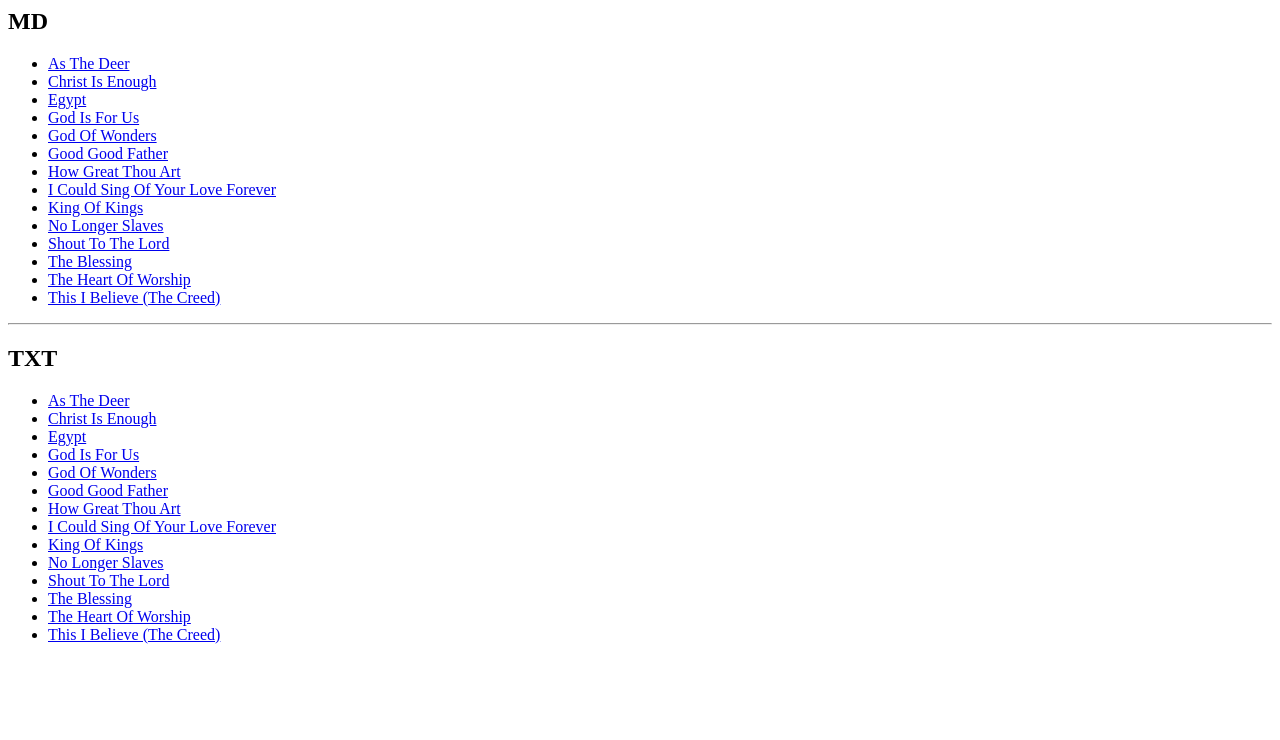
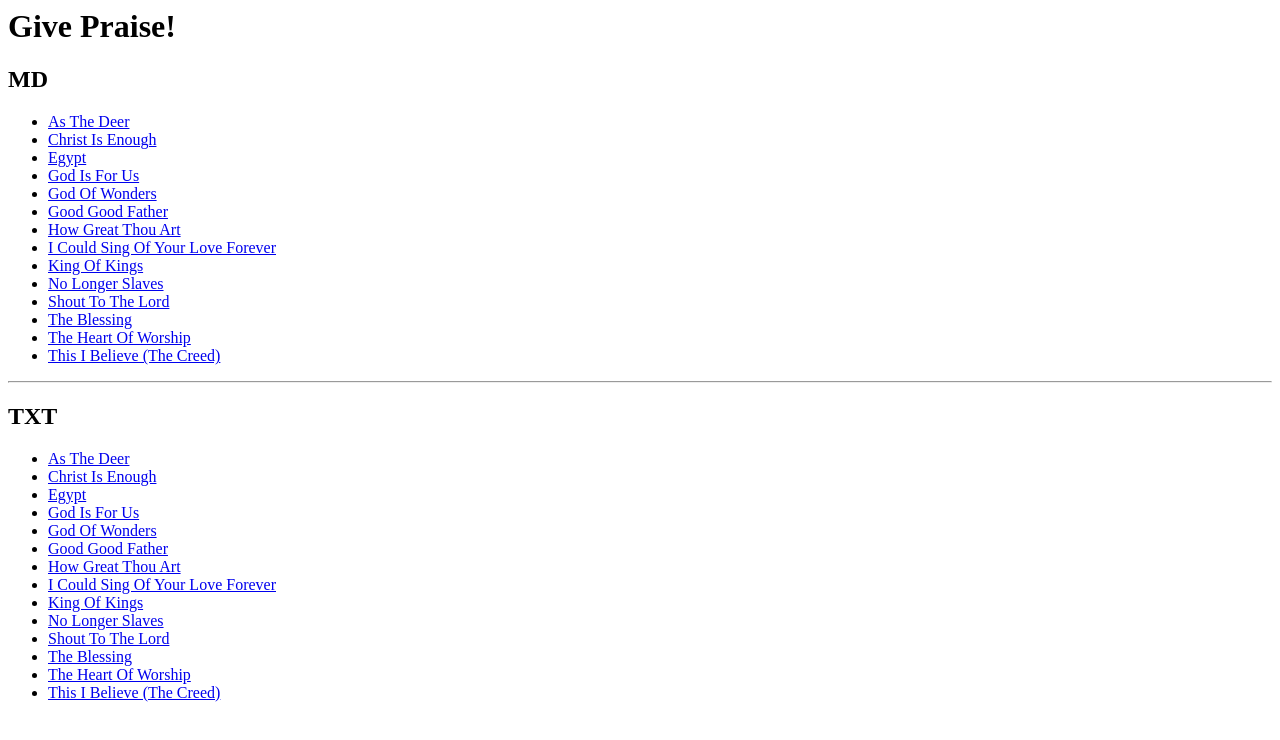
Before and after one commit to luvyouth/luvyouth-com.github.io, a plain HTML site: page praise/index.html in a window 1280 px wide. Drawn offline with Linux system fonts and the light colour scheme.

Commit message:
add title; correct filename typo

```diff
--- a/praise/index.html
+++ b/praise/index.html
@@ -3,6 +3,7 @@
     <meta name="viewport" content="width=device-width, initial-scale=1" />
   </head>
   <body>
+    <h1>Give Praise!</h1>
     <h2>MD</h2>
     <ul>
       <li><a href="As The Deer.md">As The Deer</a></li>
```
Also changed, not shown: 2 other files.
